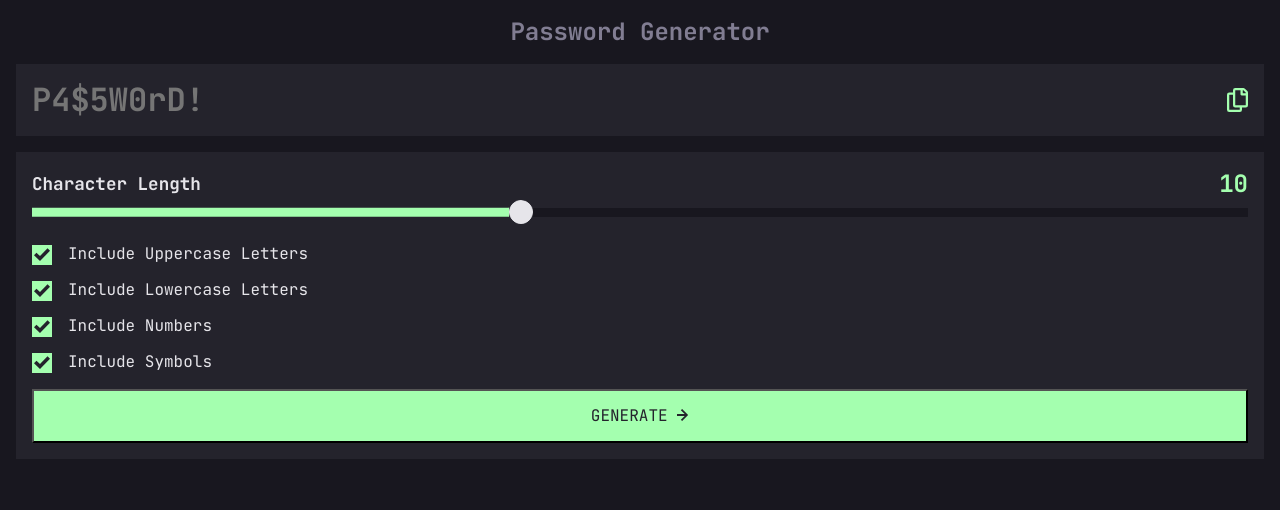
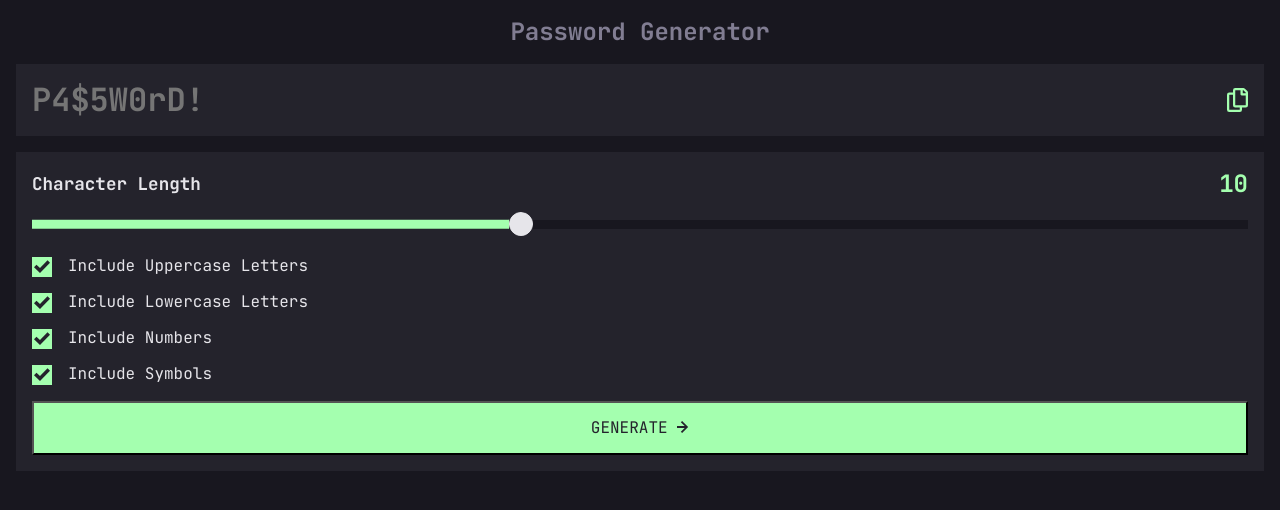
Before and after one commit to wideirp/password-generator-app, a Vue app: page / in a window 1280 px wide. Shown: the top 510 px of the page. Built offline with nearby package versions, Linux system fonts and the light colour scheme.

Commit message:
Add margin to input top

```diff
--- a/src/components/InteractiveSlider.vue
+++ b/src/components/InteractiveSlider.vue
@@ -45,6 +45,7 @@ fieldset {
     font-size: 1.5rem;
     background: transparent;
     overflow: hidden;
+    margin-top: 0.75rem;
 
     &,
     &::-webkit-slider-runnable-track,
```
